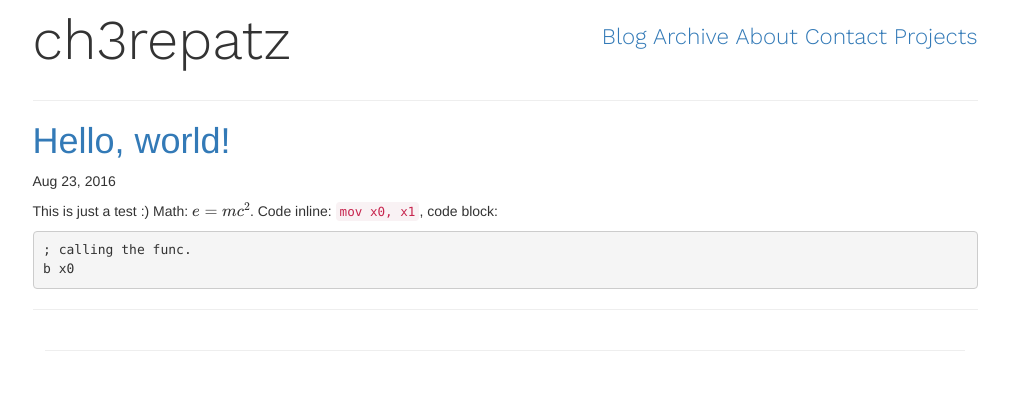
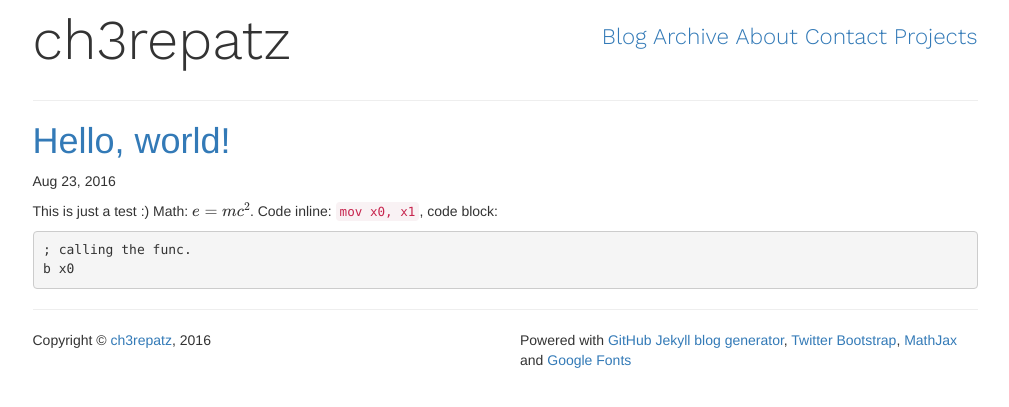
Before and after one commit to ch3repatz/ch3repatz.github.io, a Jekyll site: the page built from _posts/2016-08-23-hello-world.md, in a window 1280 px wide. Shown: the top 407 px of the page, without its empty margins (135-1144 px from the left). Built offline with Jekyll 4.4.1, drawn with Linux system fonts in a browser that asks for light colours; formulas are drawn with MathJax 3.

Commit message:
Update default.html

```diff
--- a/_layouts/default.html
+++ b/_layouts/default.html
@@ -77,11 +77,11 @@
     			{{ site.title }}
     		</div>
     		<div class="col-md-6 top_menu">
-			<a href="#">Blog</a>
-			<a href="#">Archive</a>
-			<a href="#">About</a>
-			<a href="#">Contact</a>
-			<a href="#">Projects</a>
+			<a href="{{ site.url }}">Blog</a>
+			<a href="{{ site.url }}/archive/">Archive</a>
+			<a href="{{ site.url }}/about/">About</a>
+			<a href="{{ site.url }}/contact/">Contact</a>
+			<a href="{{ site.url }}/projects/">Projects</a>
 		</div>
     	</div>
     	<!-- Content -->
@@ -92,9 +92,17 @@
     			<hr>
     		</div>
     	</div>
-    	<!-- hr divider -->
-    	<div class="col-md-10 col-md-offset-1">
-    		<hr>
+    	<!-- Footer -->
+    	<div class="row">
+    		<div class="col-md-5 col-md-offset-1">
+    			<p>Copyright &copy; <a href="{{ site.url }}/contact/">ch3repatz</a>, 2016</p>
+    		</div>
+    		<div class="col-md-5">
+    			Powered with <a href="https://help.github.com/articles/using-jekyll-as-a-static-site-generator-with-github-pages/">GitHub Jekyll blog generator</a>,
+    			<a href="http://getbootstrap.com/">Twitter Bootstrap</a>,
+    			<a href="https://www.mathjax.org/">MathJax</a> and
+    			<a href="https://fonts.google.com">Google Fonts</a>
+    		</div>
     	</div>
     </div>
   </body>
```
